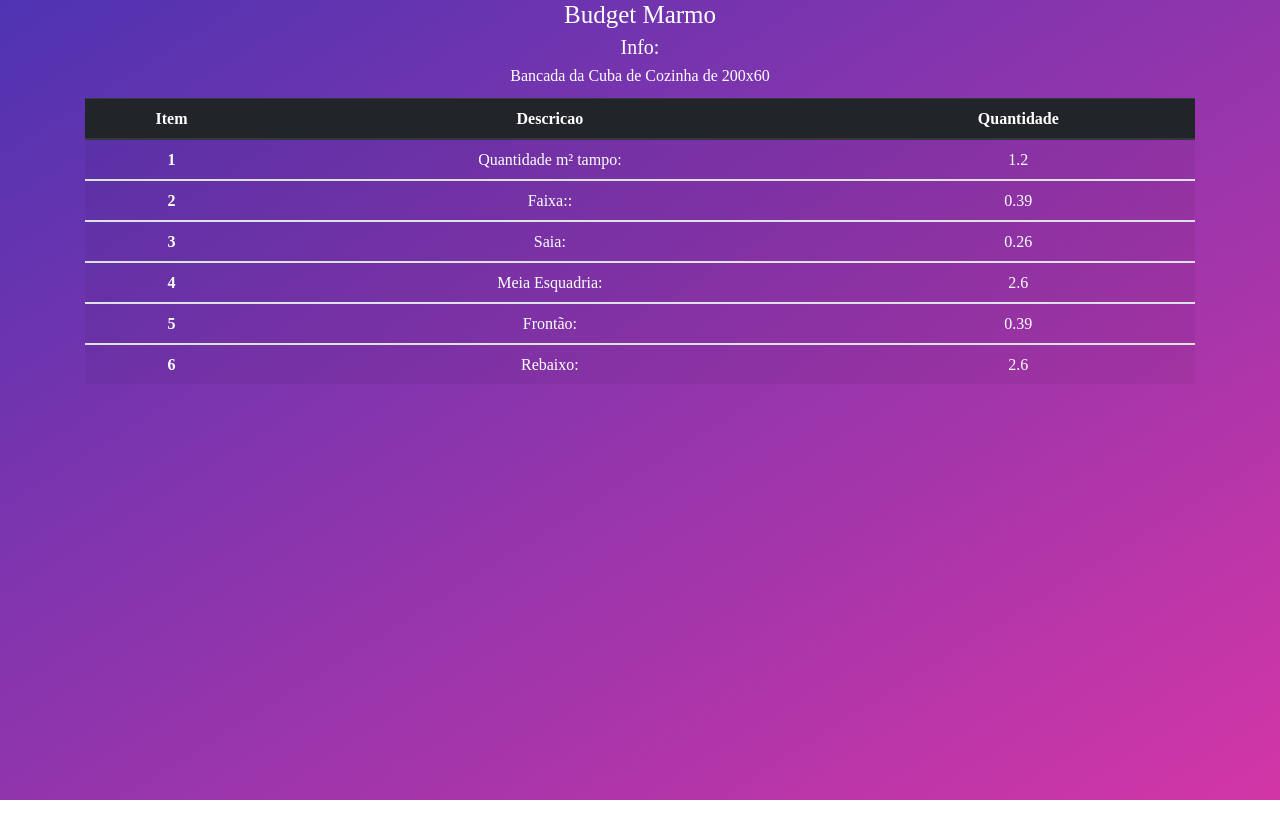
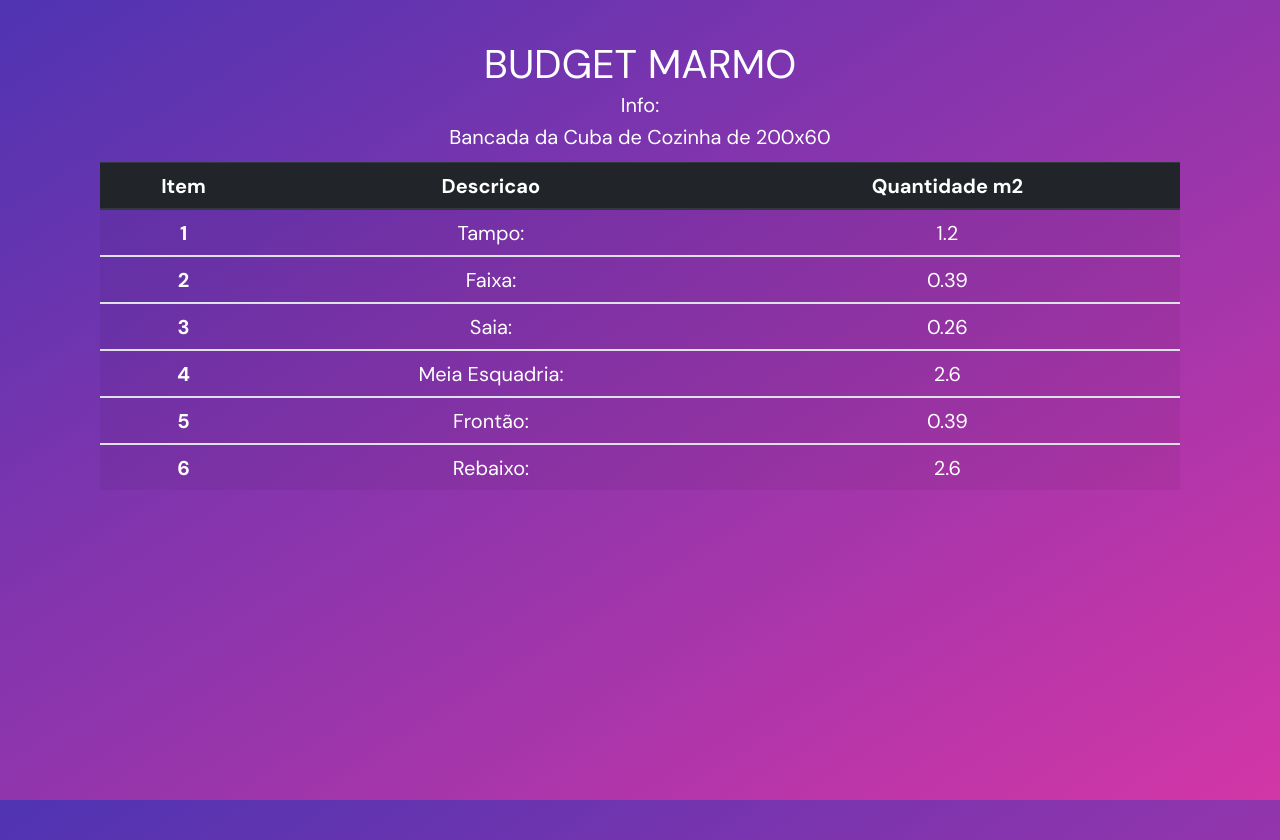
Before and after one commit to rafa-ferrarezi/budget-marmo, a plain HTML site: page index.html in a window 1280 px wide. Before the commit the page ends 800 px from the top, so only its background shows below. Drawn offline with nearby package versions, Linux system fonts and the light colour scheme.

Commit message:
Fixing table with content to see what im doing

```diff
--- a/index.html
+++ b/index.html
@@ -4,6 +4,10 @@
     <meta charset="UTF-8" />
     <meta http-equiv="X-UA-Compatible" content="IE=edge" />
     <meta name="viewport" content="width=device-width, initial-scale=1.0" />
+    <link
+      href="https://fonts.googleapis.com/css2?family=DM+Sans:wght@400;700&display=swap"
+      rel="stylesheet"
+    />
 
     <link
       rel="stylesheet"
@@ -15,6 +19,7 @@
     <title>BUDGET MARMO V1.0</title>
   </head>
   <body>
+    <div class="container">
       <h1>Budget Marmo</h1>
       <h2>Info:</h2>
       <div class="display"></div>
@@ -24,10 +29,11 @@
             <tr>
               <th scope="col">Item</th>
               <th scope="col">Descricao</th>
-            <th scope="col">Quantidade</th>
+              <th scope="col">Quantidade m2</th>
             </tr>
           </thead>
         </table>
+      </div>
     </div>
 
     <script src="./main.js"></script>
--- a/main.js
+++ b/main.js
@@ -17,14 +17,12 @@ let alturaFrontao = 0.15
 let quantidadeTampo = comprimentoBancada * larguraBancada
 
 tabela.innerHTML +=
-  '<th scope="row">1</th><td> Quantidade m² tampo: </td> <td> ' +
-  quantidadeTampo +
-  '</td>'
+  '<th scope="row">1</th><td> Tampo: </td> <td> ' + quantidadeTampo + '</td>'
 
 let faixaEngrosso = (3 * comprimentoBancada + 3 * larguraBancada) * larguraFaixa
 
 tabela.innerHTML +=
-  '<th scope="row">2</th><td> Faixa:: </td> <td> ' + faixaEngrosso + '</td>'
+  '<th scope="row">2</th><td> Faixa: </td> <td> ' + faixaEngrosso + '</td>'
 
 let saiaBancada = (comprimentoBancada + larguraBancada) * alturaSaia
 
--- a/style.css
+++ b/style.css
@@ -1,9 +1,8 @@
-* {
+/* * {
   margin: 0;
   padding: 0;
   box-sizing: border-box;
-  transition: all 0.5s ease;
-}
+} */
 
 :root {
   --hue: 253;
@@ -37,7 +36,7 @@ body {
 
 body {
   font-family: 'DM Sans';
-  font-size: 1.6rem;
+  font-size: 2rem;
   text-align: center;
   overflow: overlay;
   background-image: var(--bg-light);
@@ -47,3 +46,8 @@ a {
   text-decoration: none;
   color: #fff;
 }
+h1 {
+  font-size: 4rem;
+  margin-top: 4rem;
+  text-transform: uppercase;
+}
```
Lines whose indentation alone changed are shown as unchanged.
